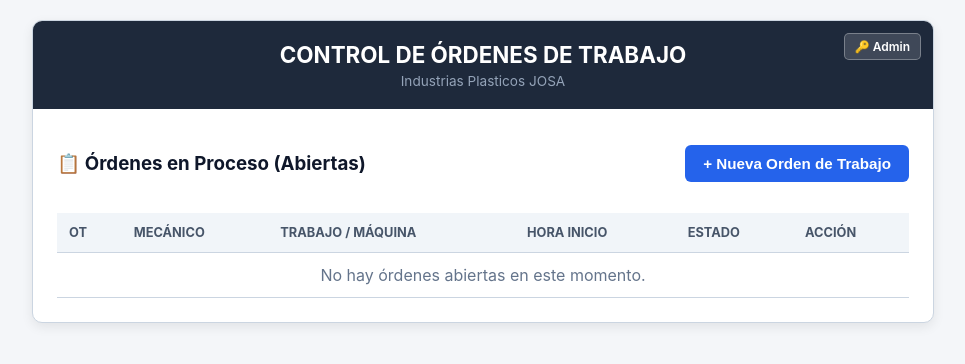
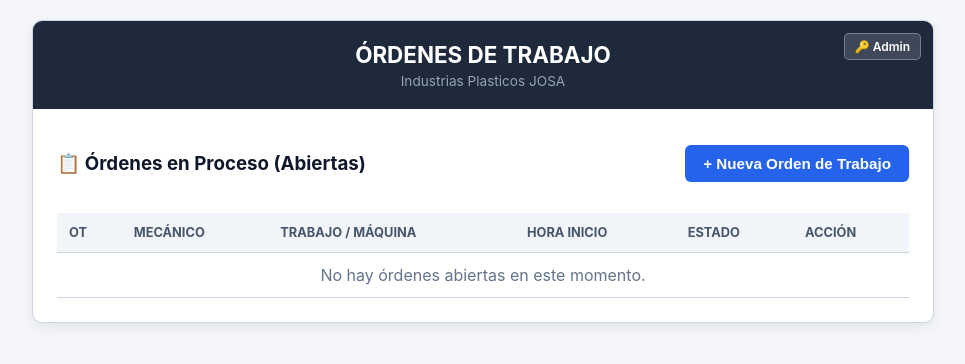
Before and after one commit to sistemasibc23-web/Orden-de-trabajo, a plain HTML site: page index.html in a window 1280 px wide. Shown: the whole page, without its empty margins (157-1122 px from the left). Drawn offline with Linux system fonts and the light colour scheme.

Commit message:
index.html

```diff
--- a/index.html
+++ b/index.html
@@ -175,7 +175,7 @@
   <div class="container">
     <div class="header">
       <a href="admin.html" class="btn-admin">🔑 Admin</a>
-      <h1>Control de Órdenes de Trabajo</h1>
+      <h1>Órdenes de Trabajo</h1>
       <p>Industrias Plasticos JOSA</p>
     </div>
 
```
